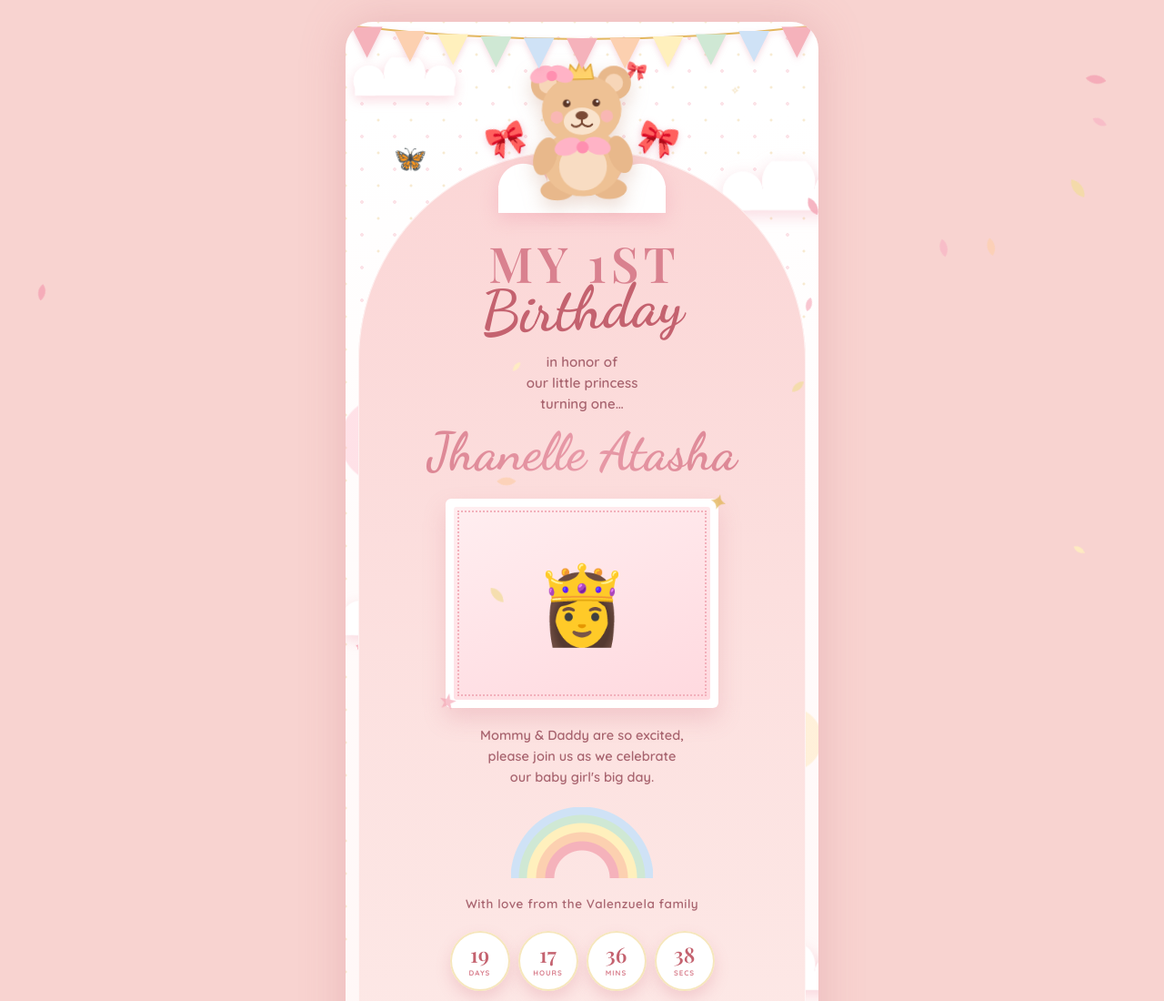
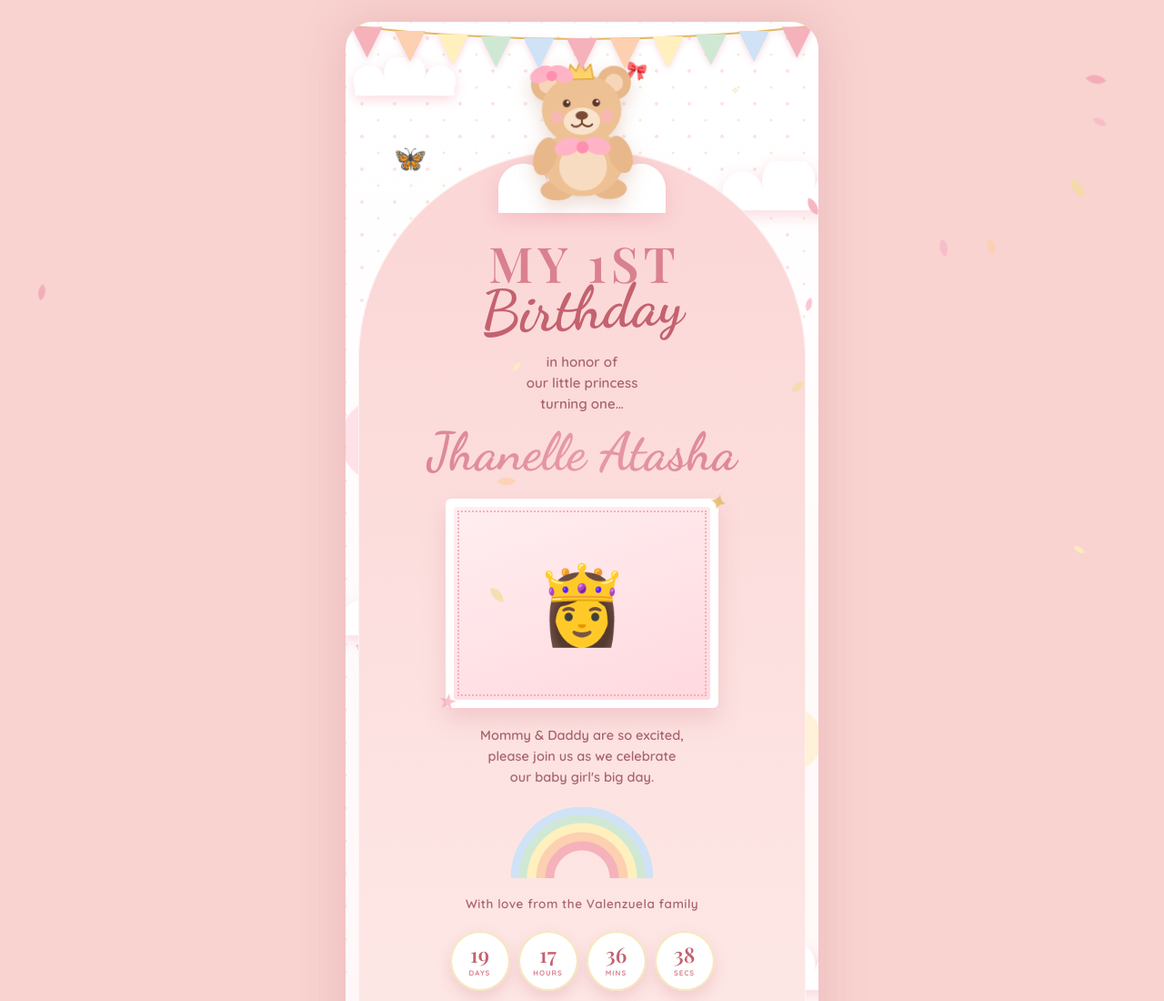
Before and after one commit to valseaaaaan-star/Hera-s-First-birthday, a plain HTML site: page index.html in a window 1280 px wide. Shown: the top 1100 px of the page at 91% size. Drawn offline with nearby package versions, Linux system fonts and the light colour scheme.

Commit message:
Update index.html

```diff
--- a/index.html
+++ b/index.html
@@ -65,8 +65,6 @@
   <section class="hero" id="hero">
 
     <div class="teddy-wrap">
-      <span class="side-bow sb-l" aria-hidden="true">🎀</span>
-      <span class="side-bow sb-r" aria-hidden="true">🎀</span>
       <svg class="teddy" viewBox="0 0 120 134" role="img" aria-label="Teddy bear with a crown"><use href="#teddy"/></svg>
     </div>
 
```
